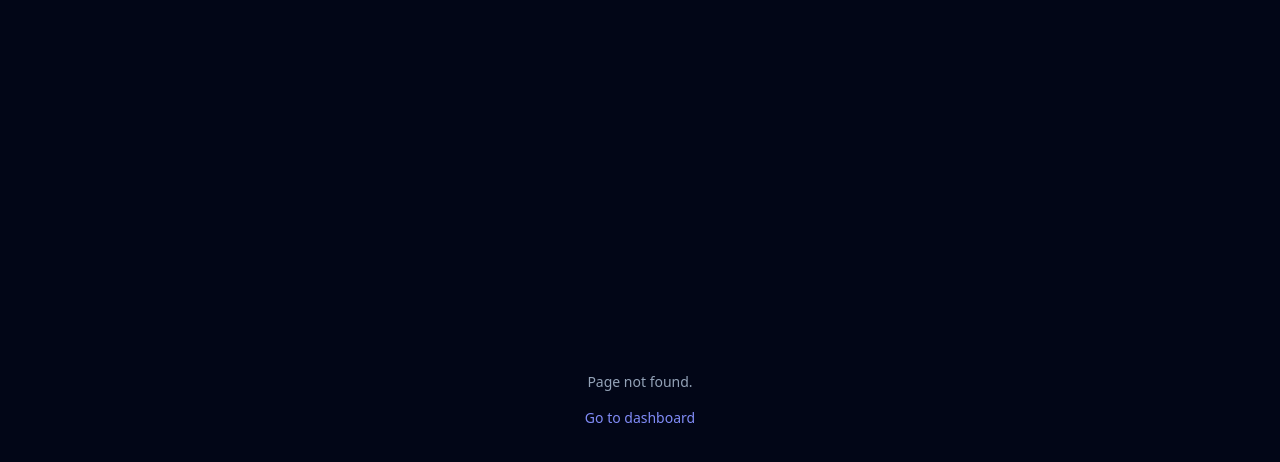
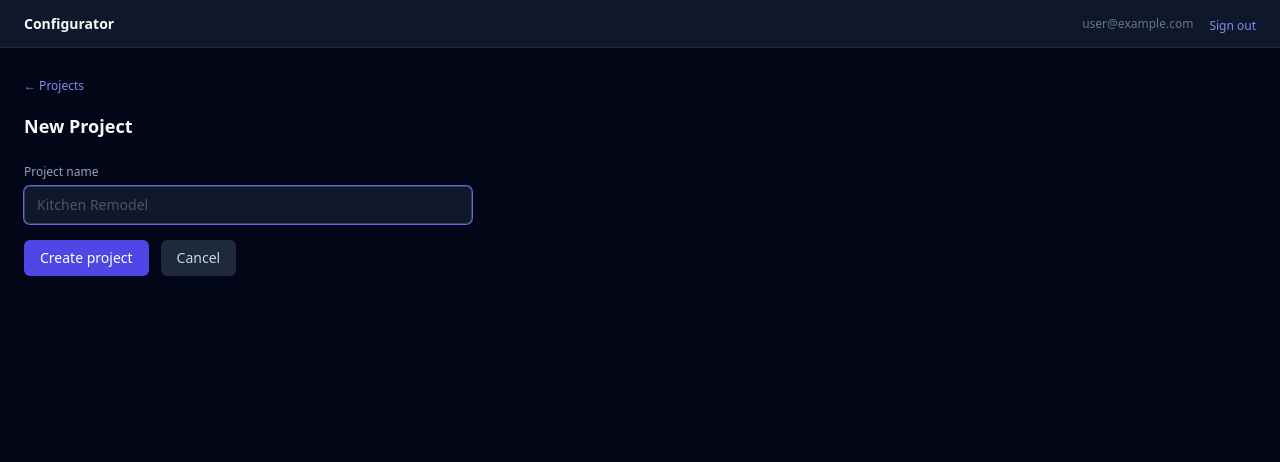
Before and after one commit to rovshen89/test_claude, a Next.js app in the folder frontend/: page /projects/new in a window 1280 px wide. Before the commit this address had no page. Shown: the top 462 px of the page. Built offline with nearby package versions, Linux system fonts and the light colour scheme; no server answers; sample sign-in values are in the browser's storage.

Commit message:
feat: add new project page

```diff
--- /dev/null
+++ b/frontend/app/(app)/projects/new/page.tsx
@@ -0,0 +1,74 @@
+import { auth } from "@/lib/auth"
+import { createProject, ApiError } from "@/lib/api"
+import { redirect } from "next/navigation"
+import Link from "next/link"
+
+export default async function NewProjectPage({
+  searchParams,
+}: {
+  searchParams: Promise<{ error?: string }>
+}) {
+  const { error } = await searchParams
+
+  async function createAction(formData: FormData) {
+    "use server"
+    const raw = formData.get("name")
+    if (typeof raw !== "string" || raw.trim() === "") {
+      redirect("/projects/new?error=name")
+    }
+    const name = raw.trim()
+    const session = await auth()
+    if (!session?.user?.access_token) redirect("/login")
+    try {
+      const project = await createProject(session.user.access_token, name)
+      redirect(`/projects/${project.id}`)
+    } catch (e) {
+      if (e instanceof ApiError && e.status === 401) redirect("/login")
+      throw e
+    }
+  }
+
+  return (
+    <div className="max-w-md">
+      <div className="mb-4">
+        <Link href="/dashboard" className="text-xs text-indigo-400 hover:text-indigo-300">
+          ← Projects
+        </Link>
+      </div>
+      <h1 className="text-lg font-semibold text-slate-50 mb-6">New Project</h1>
+      {error && (
+        <p className="text-sm text-red-400 mb-4">Project name is required.</p>
+      )}
+      <form action={createAction} className="space-y-4">
+        <div>
+          <label className="block text-xs text-slate-400 mb-1.5" htmlFor="name">
+            Project name
+          </label>
+          <input
+            id="name"
+            name="name"
+            type="text"
+            required
+            autoFocus
+            className="w-full bg-slate-900 border border-slate-700 rounded-md px-3 py-2 text-sm text-slate-300 placeholder-slate-600 focus:outline-none focus:ring-1 focus:ring-indigo-500"
+            placeholder="Kitchen Remodel"
+          />
+        </div>
+        <div className="flex gap-3">
+          <button
+            type="submit"
+            className="bg-indigo-600 hover:bg-indigo-500 text-white rounded-md px-4 py-2 text-sm font-medium transition-colors"
+          >
+            Create project
+          </button>
+          <Link
+            href="/dashboard"
+            className="bg-slate-800 hover:bg-slate-700 text-slate-300 rounded-md px-4 py-2 text-sm font-medium transition-colors"
+          >
+            Cancel
+          </Link>
+        </div>
+      </form>
+    </div>
+  )
+}
```
